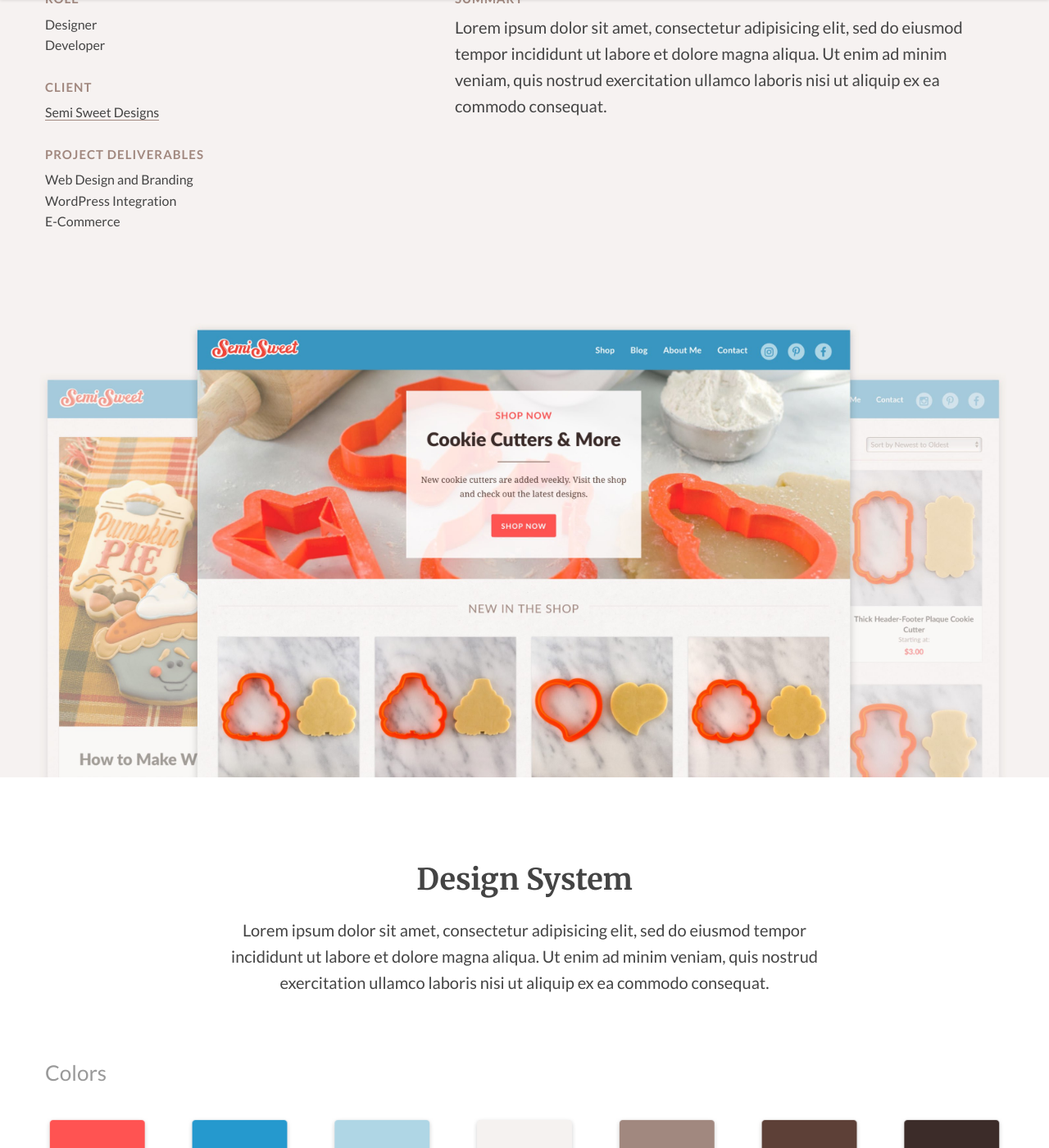
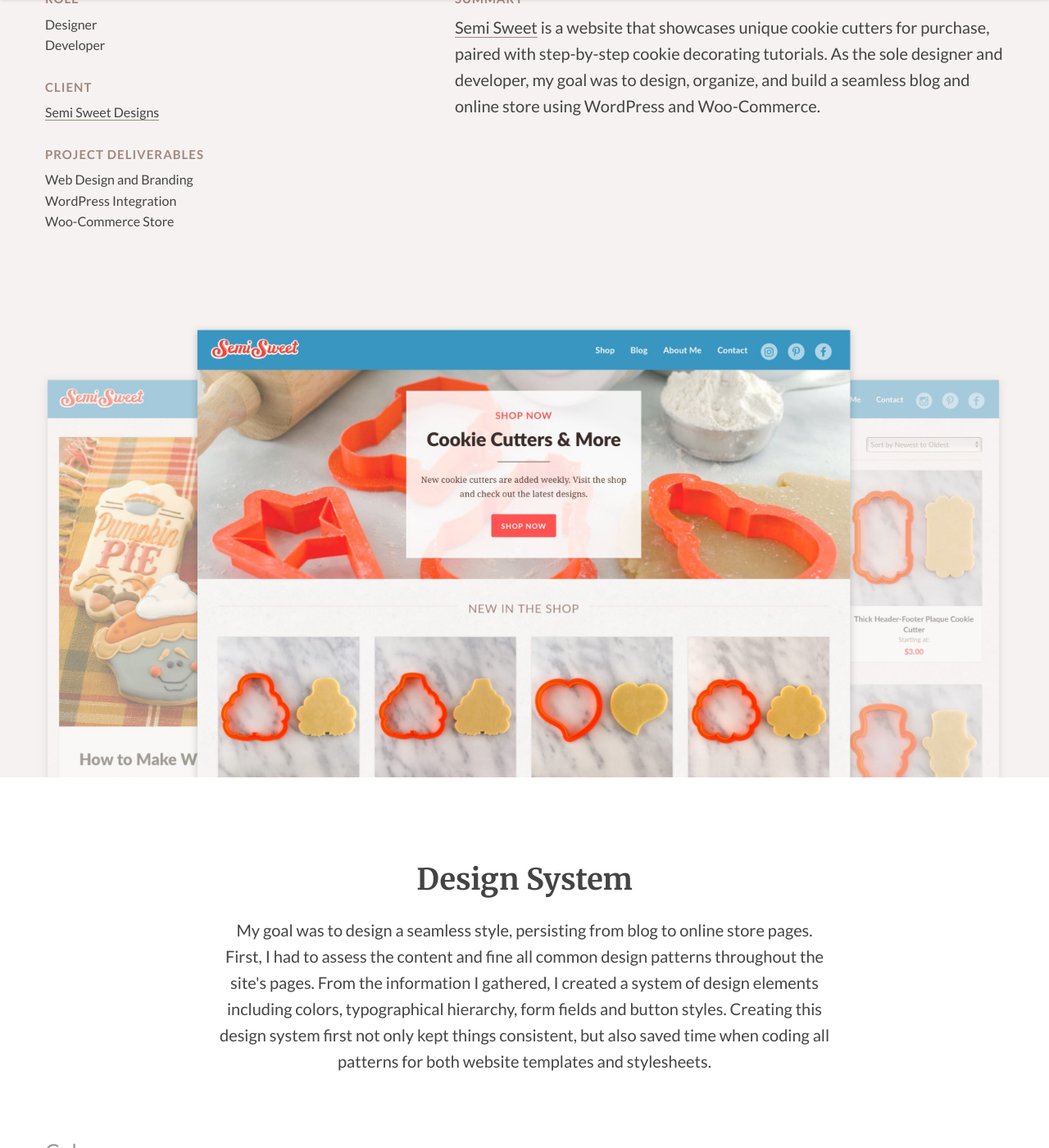
Before and after one commit to btamps/btamps.github.io, a Jekyll site: the page built from _posts/2016-04-07-semisweet.markdown, in a window 1280 px wide and 1400 px high, scrolled down 259 px. Shown: the whole window at 82% size. Built offline with Jekyll 4.4.1, drawn with Linux system fonts in a browser that asks for light colours; nearby versions of some CDN libraries.

Commit message:
added copy

```diff
--- a/_posts/2016-04-07-semisweet.markdown
+++ b/_posts/2016-04-07-semisweet.markdown
@@ -27,12 +27,12 @@
         <ul>
           <li>Web Design and Branding</li>
           <li>WordPress Integration</li>
-          <li>E-Commerce</li>
+          <li>Woo-Commerce Store</li>
         </ul>
       </div>
       <div class="col-md-7 summary">
         <h4>Summary</h4>
-        <p>Lorem ipsum dolor sit amet, consectetur adipisicing elit, sed do eiusmod tempor incididunt ut labore et dolore magna aliqua. Ut enim ad minim veniam, quis nostrud exercitation ullamco laboris nisi ut aliquip ex ea commodo consequat.</p>
+        <p><a href="www.semisweetdesigns.com">Semi Sweet</a> is a website that showcases unique cookie cutters for purchase, paired with step-by-step cookie decorating tutorials. As the sole designer and developer, my goal was to design, organize, and build a seamless blog and online store using WordPress and Woo-Commerce.</p>
       </div>
     </div>
 
@@ -49,7 +49,7 @@
     <div class="col-sm-12">
       <div class="col-sm-8 description center">
         <h2>Design System</h2>
-        <p>Lorem ipsum dolor sit amet, consectetur adipisicing elit, sed do eiusmod tempor incididunt ut labore et dolore magna aliqua. Ut enim ad minim veniam, quis nostrud exercitation ullamco laboris nisi ut aliquip ex ea commodo consequat.</p>
+        <p>My goal was to design a seamless style, persisting from blog to online store pages. First, I had to assess the content and fine all common design patterns throughout the site's pages. From the information I gathered, I created a system of design elements including colors, typographical hierarchy, form fields and button styles. Creating this design system first not only kept things consistent, but also saved time when coding all patterns for both website templates and stylesheets.</p>
       </div>
       <h3>Colors</h3>
       <figure>
```
